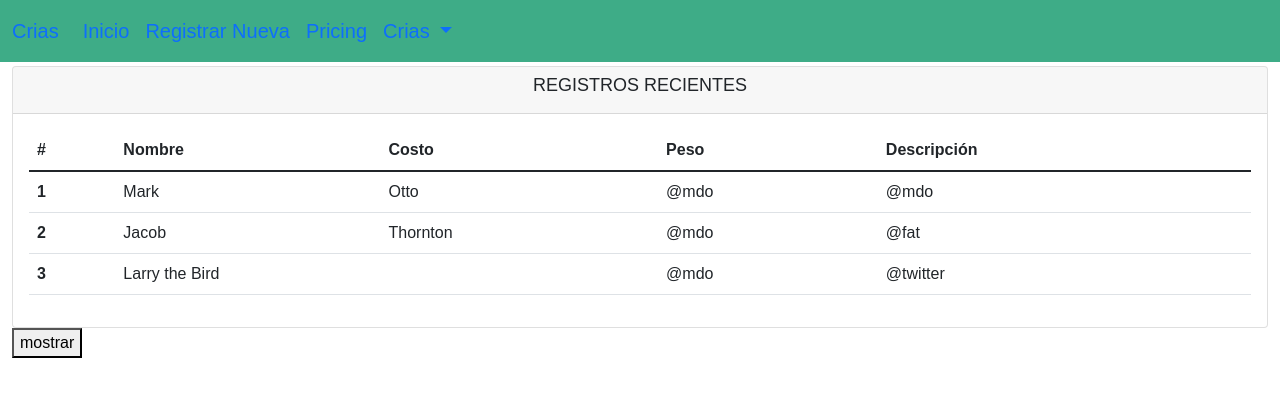
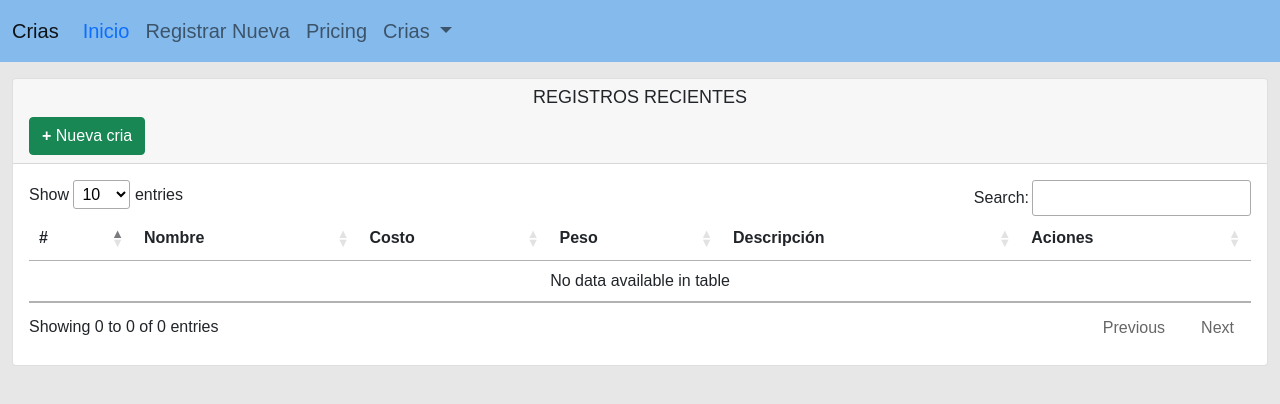
Before and after one commit to Lezma92/crias, a PHP site: page / in a window 1280 px wide. Shown: the top 404 px of the page. Run offline with PHP 8.4, Linux system fonts and the light colour scheme; data that the repository does not hold is empty; some libraries are stand-ins or nearby versions.

Commit message:
Operaciones de registrar y mostrar funcionando

```diff
--- /dev/null
+++ b/controller/consultas_crias.php
@@ -0,0 +1,11 @@
+<?php
+include("model/operaciones_crias.php");
+class consultasCrias
+{
+    function llenarTablaCrias()
+    {
+        $respuesta = new operacionesCrias();
+        $resp = $respuesta->getDatosBDCrias();
+        return $resp;
+    }
+}
--- a/css/style.css
+++ b/css/style.css
@@ -1,16 +1,22 @@
-*{
+* {
     font-family: 'Arial', 'sans-serif', Arial, sans-serif;
+
 }
 
-.navbar{
-    background: rgb(62, 172, 135);
+body {
+    background: rgb(231, 231, 231);
+}
+
+.navbar {
+    background: rgb(133, 186, 236);
     font-size: 20px;
 }
-.navbar-nav{
-    color: blanchedalmond !important;
+
+.navbar-nav {
+    color: rgb(56, 35, 2);
 }
 
-.text-titulo-1{
+.text-titulo-1 {
     font-size: 18px;
 
 }
--- a/index.php
+++ b/index.php
@@ -1,5 +1,3 @@
-
-
 <?php
 
     $pagina =  isset($_GET["pagina"]) ? strtolower($_GET["pagina"]) : "index";
--- a/js/alertas.js
+++ b/js/alertas.js
@@ -1,10 +1,3 @@
-document.addEventListener("DOMContentLoaded",()=>{
-    const boton = document.getElementById("mostrar");
-
-    boton.addEventListener("click",()=>{
-        alerta();
-    });
-
 
 function alerta() {
     const Toast = Swal.mixin({
@@ -24,4 +17,7 @@ document.addEventListener("DOMContentLoaded",()=>{
         title: 'Registro exitoso'
     })
 }
-});
+
+module.exports = {
+    alerta
+}
--- a/model/operaciones_crias.php
+++ b/model/operaciones_crias.php
@@ -1,34 +1,39 @@
 <?php
-
+include("conexion.php");
 class operacionesCrias extends ConexionBD
 {
-
     private $datos_cria;
-
     function setDatosCrias($datos)
     {
         $this->datos_cria = array(
-            "id_proveedor" => $datos["proveedor"],
+            "id_proveedor" => $datos["id_proveedor"],
             "nombre" => $datos["nombre"],
             "peso" => $datos["peso"],
             "descripcion" => $datos["descripcion"],
             "costo" => $datos["costo"],
         );
     }
-    function getDatosCrias()
+    function getDatosBDCrias()
     {
-        return $this->datos_cria;
+        $query = $this->getConexion()->prepare("SELECT * FROM crias WHERE date(fecha) = CURDATE() ORDER BY id ASC");
+        if ($query->execute()) {
+            if ($query->rowCount() > 0) {
+                return $query->fetchAll();
+            } else {
+                return "SinDatos";
+            }
+        }
     }
 
 
     function addDatosCrias()
     {
         $query = $this->getConexion()->prepare("INSERT INTO crias (id_proveedor,nombre,peso,costo,descripcion,fecha) VALUES(:ID_PROV,:NOMBRE,:PESO,:COSTO,:DESCRIP,current_timestamp())");
-        $query->bindParam(":ID_PROV", $this->datos["id_proveedor"], PDO::PARAM_INT);
-        $query->bindParam(":NOMBRE", $this->datos["nombre"], PDO::PARAM_STR);
-        $query->bindParam(":PESO", $this->datos["PESO"], PDO::PARAM_STR);
-        $query->bindParam(":COSTO", $this->datos["COSTO"], PDO::PARAM_STR);
-        $query->bindParam(":DESCRIP", $this->datos["DESCRIP"], PDO::PARAM_STR);
+        $query->bindParam(":ID_PROV", $this->datos_cria["id_proveedor"], PDO::PARAM_INT);
+        $query->bindParam(":NOMBRE", $this->datos_cria["nombre"], PDO::PARAM_STR);
+        $query->bindParam(":PESO", $this->datos_cria["peso"], PDO::PARAM_STR);
+        $query->bindParam(":COSTO", $this->datos_cria["costo"], PDO::PARAM_STR);
+        $query->bindParam(":DESCRIP", $this->datos_cria["descripcion"], PDO::PARAM_STR);
 
         if ($query->execute()) {
             return "ok";
--- a/views/index.php
+++ b/views/index.php
@@ -1,3 +1,7 @@
+<?php
+include("controller/consultas_crias.php");
+?>
+
 <!DOCTYPE html>
 <html lang="en">
 
@@ -6,6 +10,7 @@
     <meta http-equiv="X-UA-Compatible" content="IE=edge">
     <meta name="viewport" content="width=device-width, initial-scale=1.0">
     <link rel="stylesheet" href="https://cdn.jsdelivr.net/npm/bootstrap@5.1.3/dist/css/bootstrap.min.css">
+    <link rel="stylesheet" type="text/css" href="https://cdn.datatables.net/v/dt/dt-1.12.1/datatables.min.css" />
     <link rel="stylesheet" href="css/style.css">
     <title>Document</title>
 </head>
@@ -15,54 +20,72 @@
     <?php include("integrations/nav-bar.php"); ?>
     <!-- fin del menu -->
     <div class="container-fluid">
-        <div class="card mt-1">
+        <div class="card mt-3 mb-2">
 
-            <div class="card-header text-center">
-                <h6 class="text-titulo-1">REGISTROS RECIENTES</h6>
+            <div class="card-header ">
+                <h6 class="text-titulo-1 text-center">REGISTROS RECIENTES</h6>
+                <div>
+                    <button type="button" class="btn btn-ls btn-success" data-bs-toggle="modal" data-bs-target="#addCrias">
+                        <strong>+</strong> Nueva cria
+                    </button>
+                </div>
             </div>
             <div class="card-body pad table-responsive">
-                <table class="table  table-hover">
-                    <thead>
+                <table class="table  table-hover" id="tablaCrias">
+                    <thead class="thead-dark">
                         <tr>
                             <th scope="col">#</th>
                             <th scope="col">Nombre</th>
                             <th scope="col">Costo</th>
                             <th scope="col">Peso</th>
                             <th scope="col">Descripción</th>
+                            <th scope="col">Aciones</th>
                         </tr>
                     </thead>
                     <tbody>
-                        <tr>
-                            <th scope="row">1</th>
-                            <td>Mark</td>
-                            <td>Otto</td>
-                            <td>@mdo</td>
-                            <td>@mdo</td>
-                        </tr>
-                        <tr>
-                            <th scope="row">2</th>
-                            <td>Jacob</td>
-                            <td>Thornton</td>
-                            <td>@mdo</td>
-                            <td>@fat</td>
-                        </tr>
-                        <tr>
-                            <th scope="row">3</th>
-                            <td colspan="2">Larry the Bird</td>
-                            <td>@mdo</td>
-                            <td>@twitter</td>
-                        </tr>
+                        <?php
+                        $registros = new consultasCrias();
+                        $resp = $registros->llenarTablaCrias();
+                        if ($resp != "SinDatos") {
+                            foreach ($resp as $key => $value) {
+                        ?>
+                                <tr>
+                                    <th scope="row"><?php echo ($key + 1) ?></th>
+                                    <td scope="row"><?php echo ($value["nombre"]) ?></td>
+                                    <td scope="row"><?php echo ("$" . $value["costo"]) ?></td>
+                                    <td scope="row"><?php echo ($value["peso"] . " K") ?></td>
+                                    <td scope="row"><?php echo ($value["descripcion"]) ?></td>
+                                    <td scope="row">
+                                        <div class="btn-group">
+                                            <button type="buttom" class="btn btn-sm btn-primary">Informacion</button>
+                                            <button type="buttom" class="btn btn-sm btn-warning">Eliminar</button>
+                                        </div>
+                                    </td>
+                                </tr>
+                        <?php }
+                        } ?>
                     </tbody>
                 </table>
             </div>
+            <?php
+            include("integrations/modal_addCrias.php");
+            ?>
         </div>
 
-    <button id="mostrar"> mostrar</button>
     </div>
 </body>
 <script src="https://cdn.jsdelivr.net/npm/bootstrap@5.1.3/dist/js/bootstrap.min.js"></script>
-<script src="//cdn.jsdelivr.net/npm/sweetalert2@11"></script>
-<script src="js/alertas.js"></script>
+<script src="https://code.jquery.com/jquery-3.6.0.min.js"></script>
+<script type="text/javascript" src="https://cdn.datatables.net/v/dt/dt-1.12.1/datatables.min.js"></script>
+<script src="https://cdn.jsdelivr.net/npm/sweetalert2@11"></script>
+<script src="js/script_crias.js"></script>
 
 
+
+<script>
+    $(document).ready(function() {
+        $('#tablaCrias').DataTable();
+    });
+</script>
+
 </html>
--- /dev/null
+++ b/views/integrations/modal_addCrias.php
@@ -0,0 +1,42 @@
+<!-- Modal -->
+<div class="modal fade" id="addCrias" tabindex="-1" aria-labelledby="exampleModalLabel" aria-hidden="true">
+    <div class="modal-dialog">
+        <div class="modal-content">
+            <div class="modal-header">
+                <h5 class="modal-title" id="exampleModalLabel">Formulario de Registro</h5>
+                <button type="button" class="btn-close" data-bs-dismiss="modal" aria-label="Close"></button>
+            </div>
+            <div class="modal-body">
+                    <div>
+                        <div class="alert alert-danger text-center d-none" role="alert" id="msg_alert">
+                            Es necesario llenar todos los campos
+                        </div>
+                        <form method="POST" id="formulario_cria">
+                            <input type="hidden" name="de" value="modal" id="de">
+                            <div class="mb-2">
+                                <label for="txt_nombre" class="form-label">Nombre: </label>
+                                <input type="text" class="form-control" id="txt_nombre" name="txt_nombre" require placeholder="Ingresa el nombre del ternero">
+                            </div>
+                            <div class="mb-2">
+                                <label for="txt_peso" class="form-label">Peso (K):</label>
+                                <input type="number" step=".01" class="form-control" id="txt_peso" name="txt_peso" placeholder="Ingresa el peso del ternero" require>
+                            </div>
+                            <div class="mb-2">
+                                <label for="txt_costo" class="form-label">Costo ($):</label>
+                                <input type="number" step=".01" class="form-control" id="txt_costo" name="txt_costo" placeholder="Costo del ternero" require>
+                            </div>
+                            <div class="mb-2">
+                                <label for="txt_descripcion" class="form-label">Descripción:</label>
+                                <textarea name="txt_descripcion" id="txt_descripcion" cols="10" rows="3" class="form-control" placeholder="Agrega una descripción" require></textarea>
+                            </div>
+                            <div class="d-flex justify-content-center modal-footer">
+                                <button type="submit" id="btn_guardar" class="btn btn-lg btn-info">Guardar</button>
+                            </div>
+
+                        </form>
+                    </div>
+
+            </div>
+        </div>
+    </div>
+</div>
--- a/views/integrations/nav-bar.php
+++ b/views/integrations/nav-bar.php
@@ -1,4 +1,4 @@
-<nav class="navbar sticky-top navbar-expand-lg navbar navbar-darks">
+<nav class="navbar sticky-top navbar-expand-lg navbar-light">
     <div class="container-fluid">
         <a class="navbar-brand" href="?pagina=index">Crias</a>
         <button class="navbar-toggler" type="button" data-bs-toggle="collapse" data-bs-target="#navbarNavDropdown" aria-controls="navbarNavDropdown" aria-expanded="false" aria-label="Toggle navigation">
@@ -7,10 +7,10 @@
         <div class="collapse navbar-collapse" id="navbarNavDropdown">
             <ul class="navbar-nav">
                 <li class="nav-item">
-                    <a class="nav-link <?php echo( $pagina == "index" ? "active":""); ?> " aria-current="page" href="?pagina=index">Inicio</a>
+                    <a class="nav-link <?php echo( $pagina == "index" ? "active text-primary":""); ?> " aria-current="page" href="?pagina=index">Inicio</a>
                 </li>
                 <li class="nav-item">
-                    <a class="nav-link <?php echo( $pagina == "registrar_crias" ? "active":""); ?>" href="?pagina=registrar_crias">Registrar Nueva</a>
+                    <a class="nav-link <?php echo( $pagina == "registrar_crias" ? "active text-primary":""); ?>" href="?pagina=registrar_crias">Registrar Nueva</a>
                 </li>
                 <li class="nav-item">
                     <a class="nav-link" href="#">Pricing</a>
```
Also changed, not shown: controller/ajax_crias.php (added, +31 -0 lines), js/script_crias.js (added, +93 -0 lines), views/registrar_crias.php (+18 -11 lines). Lines whose indentation alone changed are shown as unchanged.
